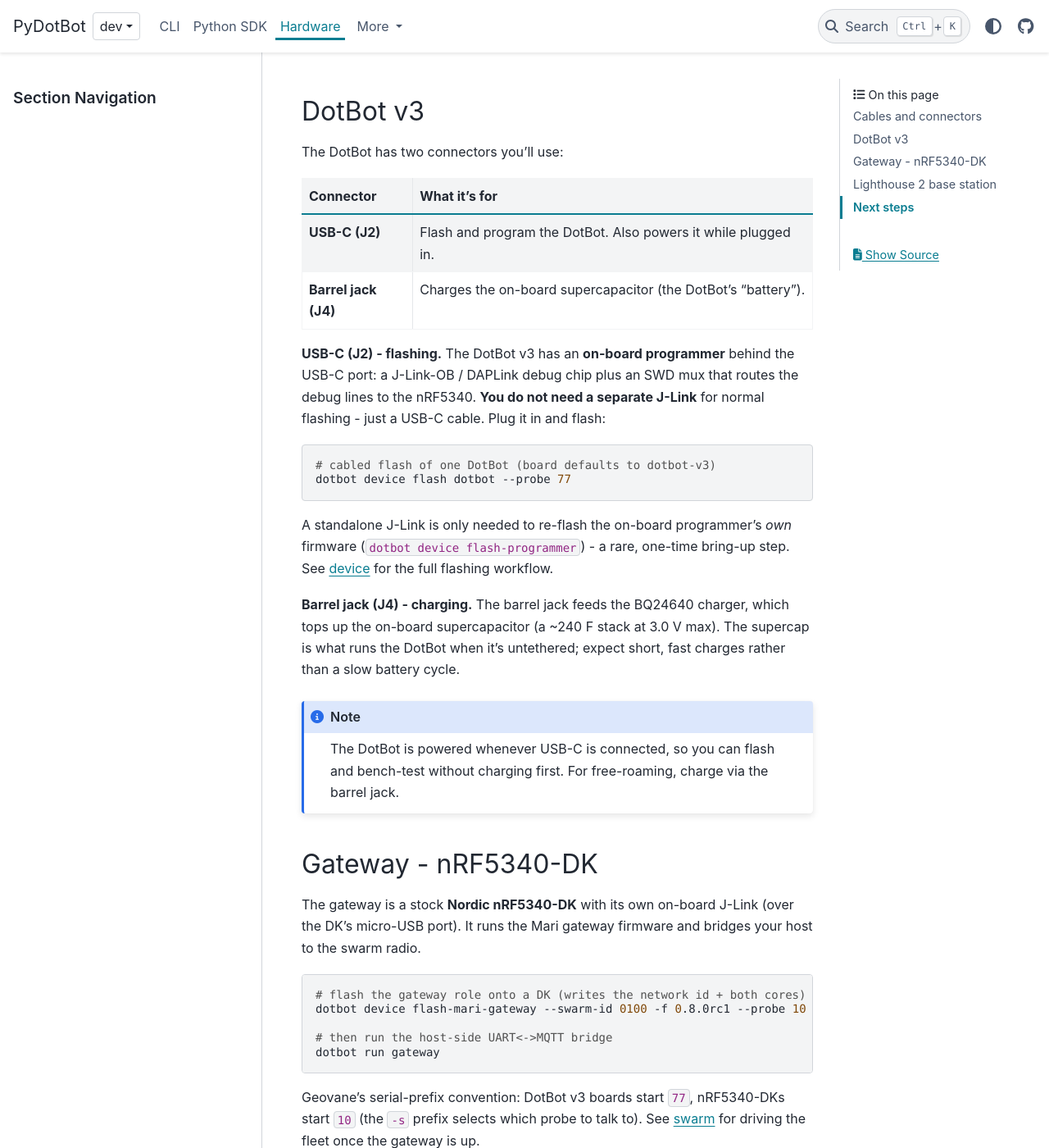
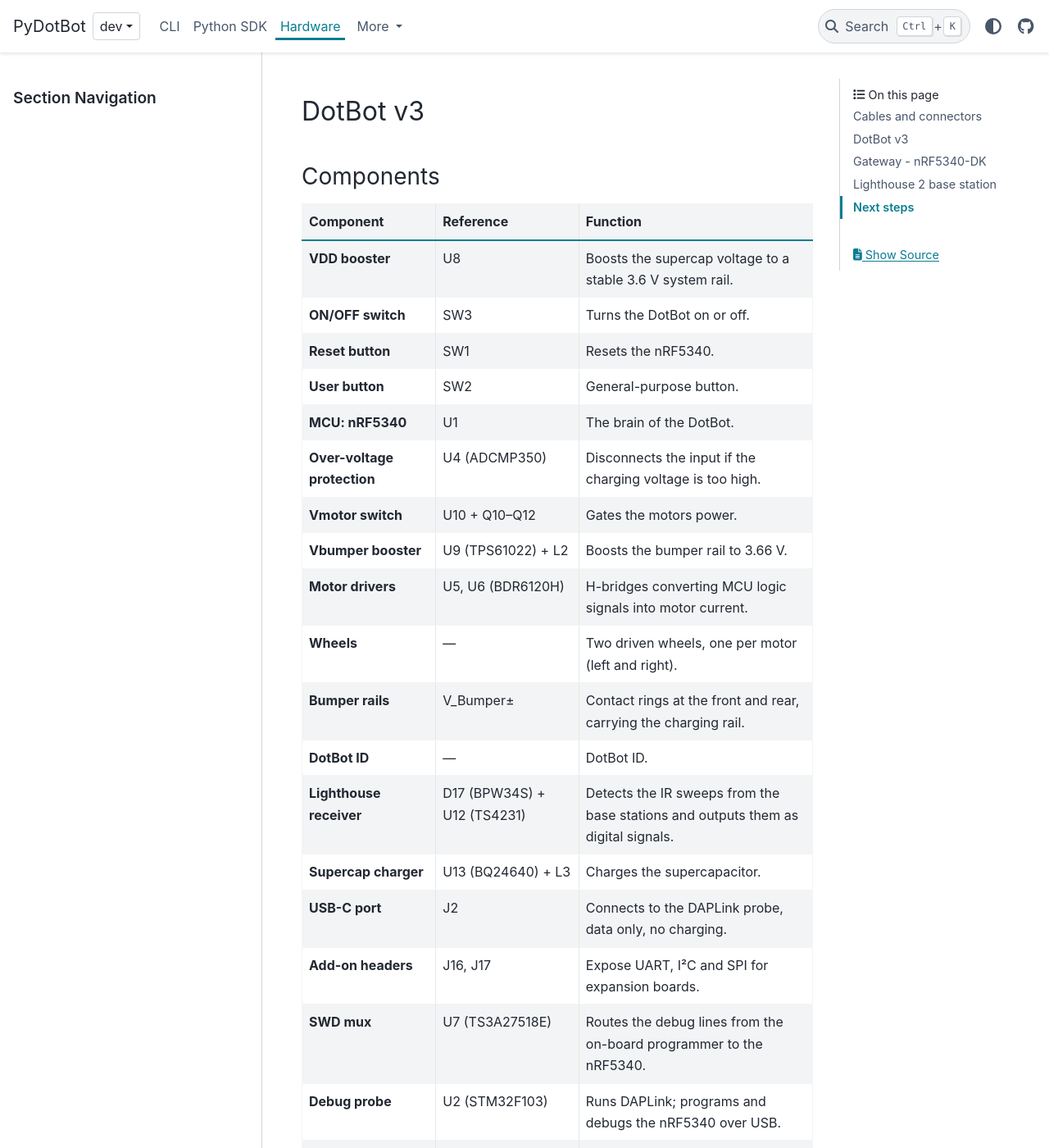
Before and after one commit to DotBots/PyDotBot, a Sphinx documentation site: the page built from doc/hardware/index.md, in a window 1280 px wide and 1400 px high, scrolled down 804 px. Shown: the whole window at 82% size. Built offline with Sphinx 7.4.7 and the PyData theme 0.15.4, drawn with Linux system fonts in a browser that asks for light colours; some of the changed text lies outside the part shown.

Commit message:
Doc: Update hardware documentation with the DotBot components + images

```diff
--- a/doc/hardware/index.md
+++ b/doc/hardware/index.md
@@ -22,11 +22,50 @@
 
 ## DotBot v3
 
+### Components
+| Component | Reference | Function |
+|---|---|---|
+| **VDD booster** | U8 | Boosts the supercap voltage to a stable 3.6 V system rail. |
+| **ON/OFF switch** | SW3 | Turns the DotBot on or off. |
+| **Reset button** | SW1 | Resets the nRF5340. |
+| **User button** | SW2 | General-purpose button. |
+| **MCU: nRF5340** | U1 | The brain of the DotBot. |
+| **Over-voltage protection** | U4 (ADCMP350) | Disconnects the input if the charging voltage is too high. |
+| **Vmotor switch** | U10 + Q10–Q12 | Gates the motors power. |
+| **Vbumper booster** | U9 (TPS61022) + L2 | Boosts the bumper rail to 3.66 V. |
+| **Motor drivers** | U5, U6 (BDR6120H) | H-bridges converting MCU logic signals into motor current. |
+| **Wheels** | — | Two driven wheels, one per motor (left and right). |
+| **Bumper rails** | V_Bumper± | Contact rings at the front and rear, carrying the charging rail. |
+| **DotBot ID** |  —  |DotBot ID. |
+| **Lighthouse receiver** | D17 (BPW34S) + U12 (TS4231) | Detects the IR sweeps from the base stations and outputs them as digital signals. |
+| **Supercap charger** | U13 (BQ24640) + L3 |Charges the supercapacitor. |
+| **USB-C port** | J2 | Connects to the DAPLink probe, data only, no charging. |
+| **Add-on headers** | J16, J17 | Expose UART, I²C and SPI for expansion boards. |
+| **SWD mux** | U7 (TS3A27518E) | Routes the debug lines from the on-board programmer to the nRF5340. |
+| **Debug probe** | U2 (STM32F103) | Runs DAPLink; programs and debugs the nRF5340 over USB. |
+| **Motors** | M1, M2 (N20) | Drive the left and right wheels; each carries a quadrature encoder. |
+| **Status LEDs** | D19, D23, D24 + D18 | Indicate the robot's mode: bootloader, running, programming. |
+| **Supercapacitors** | J11 / J12  | Main energy storage. |
+| **Coin cell** | BT1 (CR2032, 3 V) | Enables the motors to be powered. |
+| **Supercap terminals** | J11 (V_Cap+), J12 (V_Cap−) | Connect the supercapacitors to the board. |
+| **Passive front wheel** | — | Ball caster: used for support. |
+| **Bumper connectors** | J7, J8, J14 (front) / J9, J10, J15 (rear) |  Connect the front and rear bumpers to the board. |
+| **Barrel jack** | J4 | Charges the supercapacitors. |
+<p align="center">
+  <img width="988" height="649" alt="image" src="https://github.com/user-attachments/assets/c2b05eac-a0ff-4369-bcc2-7ad947905142" /><br>
+  <b>Figure 1: DotBot front</b>
+</p>
+<p align="center">
+  <img width="1052" height="732" alt="image" src="https://github.com/user-attachments/assets/058f5a1c-5d77-4452-b8b0-d15a50b4189b" /><br>
+  <b>Figure 2: DotBot back</b>
+</p>
+
+### Connectors
 The DotBot has two connectors you'll use:
 
 | Connector | What it's for |
 |---|---|
-| **USB-C (J2)** | Flash and program the DotBot. Also powers it while plugged in. |
+| **USB-C (J2)** | Flash and program the DotBot. |
 | **Barrel jack (J4)** | Charges the on-board supercapacitor (the DotBot's "battery"). |
 
 **USB-C (J2) - flashing.** The DotBot v3 has an **on-board programmer** behind
```
